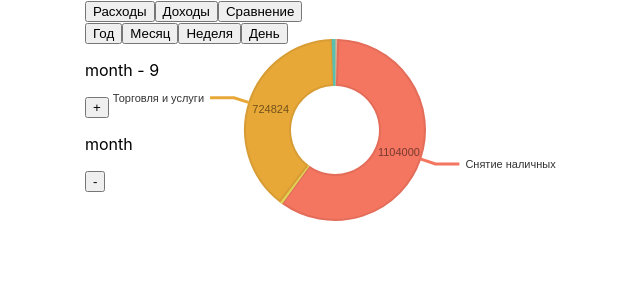
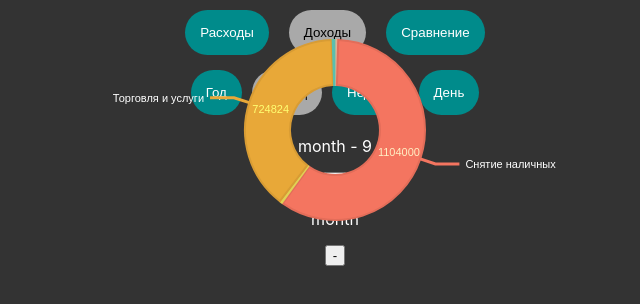
Before and after one commit to daniil-borovoy/AutumnHackaton2021, a React (Create React App) app in the folder frontend/: page / in a window 1280 px wide. Shown: the top 304 px of the page, without its empty margins (305-945 px from the left). Built offline with nearby package versions, Linux system fonts and the light colour scheme.

Commit message:
commit helper

```diff
--- a/frontend/src/app/chart/Chart.js
+++ b/frontend/src/app/chart/Chart.js
@@ -1,7 +1,10 @@
 import { ResponsivePie } from '@nivo/pie'
 import { useState } from 'react'
 import MCC from '../mcc.json'
+import styles from './Chart.module.scss'
 let _ = require('lodash')
+
+
 
 const mccDecoder = (mcc) => {
   for (let i = 0; i < MCC.length; i++) {
@@ -29,10 +32,31 @@ const mccIdentifier = (data) => {
   return mcc
 }
 
-const dateConverter = (data) => {
-  let converted = _.groupBy(data, (e) => e.tranDate)
-  console.log(converted)
-  return converted
+const dateConverter = (data, type = 'month') => {
+  const months = [ "January", "February", "March", "April", "May", "June","July", "August", "September", "October", "November", "December" ]
+  let a = []
+  for (let i = 0; i < data.length; i++) {
+
+    let property
+    property = new Date(data[i].date).toUTCString()
+    console.log(property)
+    // a.push(property)
+    // console.log(a)
+    if (data[i].tranDate) {
+      data[i].tranDate = property
+    } else {
+      data[i].date = property
+    }
+  //   if (type === 'month') {
+  //     data[i].date = property.match(/\.\d\d\./i)[0]
+  //  }
+   console.log(data)
+    // console.log(data[i].date)
+  }
+  console.log(_.orderBy(data, 'tranDate'))
+  // console.log(_.orderBy(a, ))
+  // data[0].tranDate = new Date(data[0].tranDate).getFullYear()
+  // console.log(data[0].tranDate)
 }
 
 const dataConverter = (data, type, period) => {
@@ -43,6 +67,7 @@ const dataConverter = (data, type, period) => {
   const mcc = mccIdentifier(data)
 
   for (let i = 0; i < mcc.length; i++) {
+
     sortArray.push({
       'id': mccDecoder(mcc[i]),
       'label': '',
@@ -73,26 +98,30 @@ const Chart = ({ data }) => {
         borderWidth={2}
         borderColor={{ from: 'color', modifiers: [ [ 'darker', 0.2 ] ] }}
         arcLinkLabelsSkipAngle={10}
-        arcLinkLabelsTextColor='#333333'
+        arcLinkLabelsTextColor='#fff'
         arcLinkLabelsThickness={3}
         arcLinkLabelsColor={{ from: 'color' }}
         arcLabelsSkipAngle={10}
-        arcLabelsTextColor={{ from: 'color', modifiers: [ [ 'darker', 2 ] ] }}
+        arcLabelsTextColor={{ from: 'color', modifiers: [ [ 'brighter', 2 ] ] }}
     />
-    <button onClick={() => setType('stonks')}>Расходы</button>
-      <button onClick={() => setType('expenses')}>Доходы</button>
-      <button onClick={() => setType('comparison')}>Сравнение</button>
-      <div>
-        <button onClick={() => setPeriod('year')}>Год</button>
-        <button onClick={() => setPeriod('month')}>Месяц</button>
-        <button onClick={() => setPeriod('week')}>Неделя</button>
-        <button onClick={() => setPeriod('day')}>День</button>
+    <div className={styles.buttons}>
+      <div className={styles.chartTypes}>
+        <button className={type === 'stonks' ? styles.active : ''} onClick={() => setType('stonks')}>Расходы</button>
+        <button className={type === 'expenses' ? styles.active : ''} onClick={() => setType('expenses')}>Доходы</button>
+        <button className={type === 'comparison' ? styles.active : ''} onClick={() => setType('comparison')}>Сравнение</button>
       </div>
-      <p>{period} - {date}</p>
+      <div className={styles.chartPeriods}>
+        <button className={period === 'year' ? styles.active : ''} onClick={() => setPeriod('year')}>Год</button>
+        <button className={period === 'month' ? styles.active : ''} onClick={() => setPeriod('month')}>Месяц</button>
+        <button className={period === 'week' ? styles.active : ''} onClick={() => setPeriod('week')}>Неделя</button>
+        <button className={period === 'day' ? styles.active : ''} onClick={() => setPeriod('day')}>День</button>
+      </div>
+      <p style={{color: '#fff'}}>{period} - {date}</p>
       <button onClick={() => setDate(date < 12? date + 1 : date)}>+</button>
-      <p>{period}</p>
+      <p style={{color: '#fff'}}>{period}</p>
       <button onClick={() => setDate(date > 0 ? date - 1 : date)}>-</button>
-      </>
+    </div>
+    </>
   )
 }
 
--- a/frontend/src/app/chart/Chart.module.scss
+++ b/frontend/src/app/chart/Chart.module.scss
@@ -0,0 +1,45 @@
+.buttons{
+    display: flex;
+    flex-direction: column;
+    justify-content: center;
+    align-items: center;
+    .chartTypes{
+        button{
+            margin: 10px;
+            border: none;
+            color:#fff;
+            background-color: darkcyan;
+            padding: 15px;
+            border-radius: 25px;
+            transition: .1s ease 0s;
+            &:hover{
+                color:#000;
+                background-color: rgb(255, 255, 255);
+            }
+            &.active {
+                background-color: darkgrey;
+                color:#000;
+            }
+        }
+    }
+    .chartPeriods{
+        button{
+            margin: 5px;
+            border: none;
+            color:#fff;
+            background-color: darkcyan;
+            padding: 15px;
+            border-radius: 25px;
+            transition: .1s ease 0s;
+            &:hover{
+                color:#000;
+                background-color: lightcyan;
+            }
+            &.active {
+            color:#000;
+            background-color: darkgrey;
+        }
+        }
+
+    }
+}
--- a/frontend/src/index.css
+++ b/frontend/src/index.css
@@ -1,6 +1,7 @@
 @import-normalize;
 body {
   margin: 0;
+  background-color: #333;
   font-family: -apple-system, BlinkMacSystemFont, 'Segoe UI', 'Roboto', 'Oxygen',
     'Ubuntu', 'Cantarell', 'Fira Sans', 'Droid Sans', 'Helvetica Neue',
     sans-serif;
```
Also changed, not shown: frontend/src/app/data.json.
